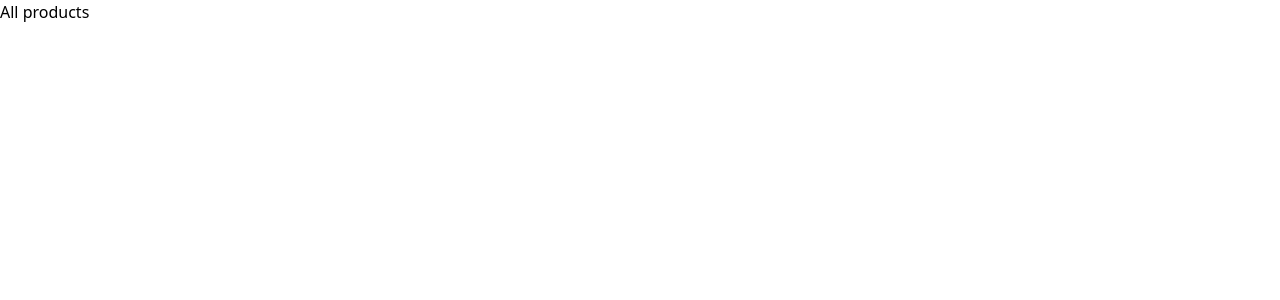
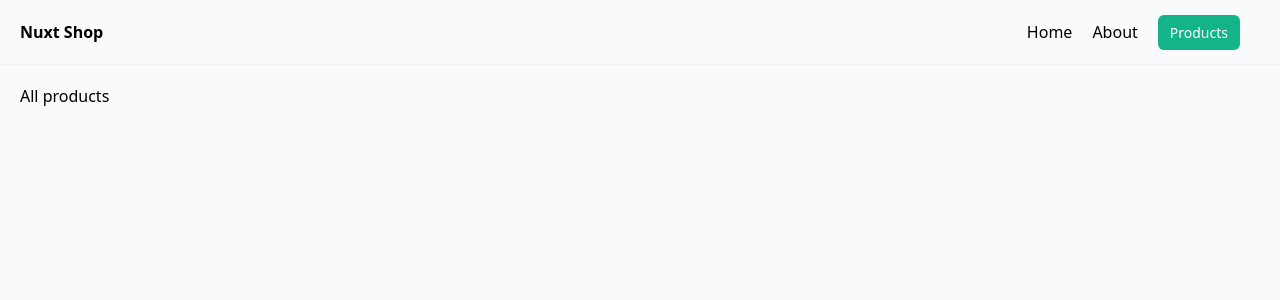
Before and after one commit to gergelykisshun/nuxt-shop, a Nuxt app: page /products in a window 1280 px wide. Shown: the top 300 px of the page. Built offline with nearby package versions, Linux system fonts and the light colour scheme.

Commit message:
custom layouts + tailwind extra utils

```diff
--- a/assets/css/main.css
+++ b/assets/css/main.css
@@ -1,3 +1,13 @@
 @tailwind base;
 @tailwind components;
 @tailwind utilities;
+
+body {
+  @apply bg-gray-50;
+}
+
+@layer components {
+  .btn {
+    @apply bg-[#12b488] px-3 py-2 rounded-md text-sm !text-white;
+  }
+}
--- /dev/null
+++ b/components/Header/Header.vue
@@ -0,0 +1,24 @@
+<template>
+  <header class="shadow-sm">
+    <nav class="container mx-auto flex gap-5 items-center justify-between px-5">
+      <NuxtLink class="font-bold" to="/">Nuxt Shop</NuxtLink>
+      <ul class="flex gap-5 p-5">
+        <li>
+          <NuxtLink to="/">Home</NuxtLink>
+        </li>
+        <li>
+          <NuxtLink to="/about">About</NuxtLink>
+        </li>
+        <li>
+          <NuxtLink to="/products" class="btn">Products</NuxtLink>
+        </li>
+      </ul>
+    </nav>
+  </header>
+</template>
+
+<script>
+export default {};
+</script>
+
+<style lang="scss" scoped></style>
--- /dev/null
+++ b/layouts/default.vue
@@ -0,0 +1,18 @@
+<template>
+  <div>
+    <Header />
+
+    <!-- Output page content -->
+    <main class="mx-auto container p-5">
+      <slot />
+    </main>
+  </div>
+</template>
+
+<script></script>
+
+<style>
+.router-link-exact-active {
+  color: #12b488;
+}
+</style>
--- /dev/null
+++ b/layouts/products.vue
@@ -0,0 +1,12 @@
+<template>
+  <div>
+    <Header title="Nuxt Dojo Merch" titleRoute="/products" />
+
+    <!-- Output page content -->
+    <main class="mx-auto container p-5">
+      <slot />
+    </main>
+  </div>
+</template>
+
+<script></script>
--- a/pages/products/[productId].vue
+++ b/pages/products/[productId].vue
@@ -4,6 +4,8 @@
 
 <script setup>
 const { productId } = useRoute().params;
+
+definePageMeta({ layout: "products" });
 </script>
 
 <style lang="scss" scoped></style>
--- a/pages/products/index.vue
+++ b/pages/products/index.vue
@@ -3,7 +3,7 @@
 </template>
 
 <script>
-export default {};
+definePageMeta({ layout: "products" });
 </script>
 
 <style lang="scss" scoped></style>
```
